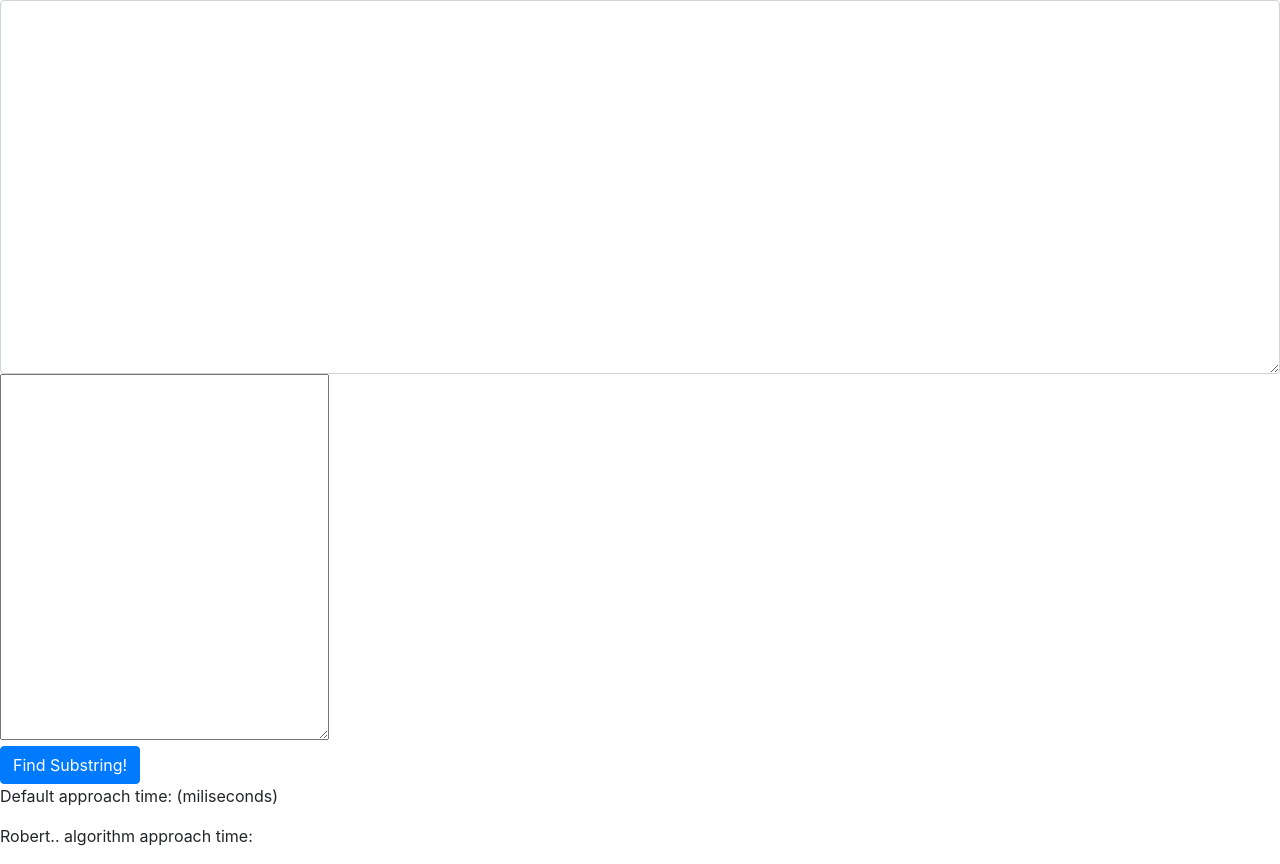
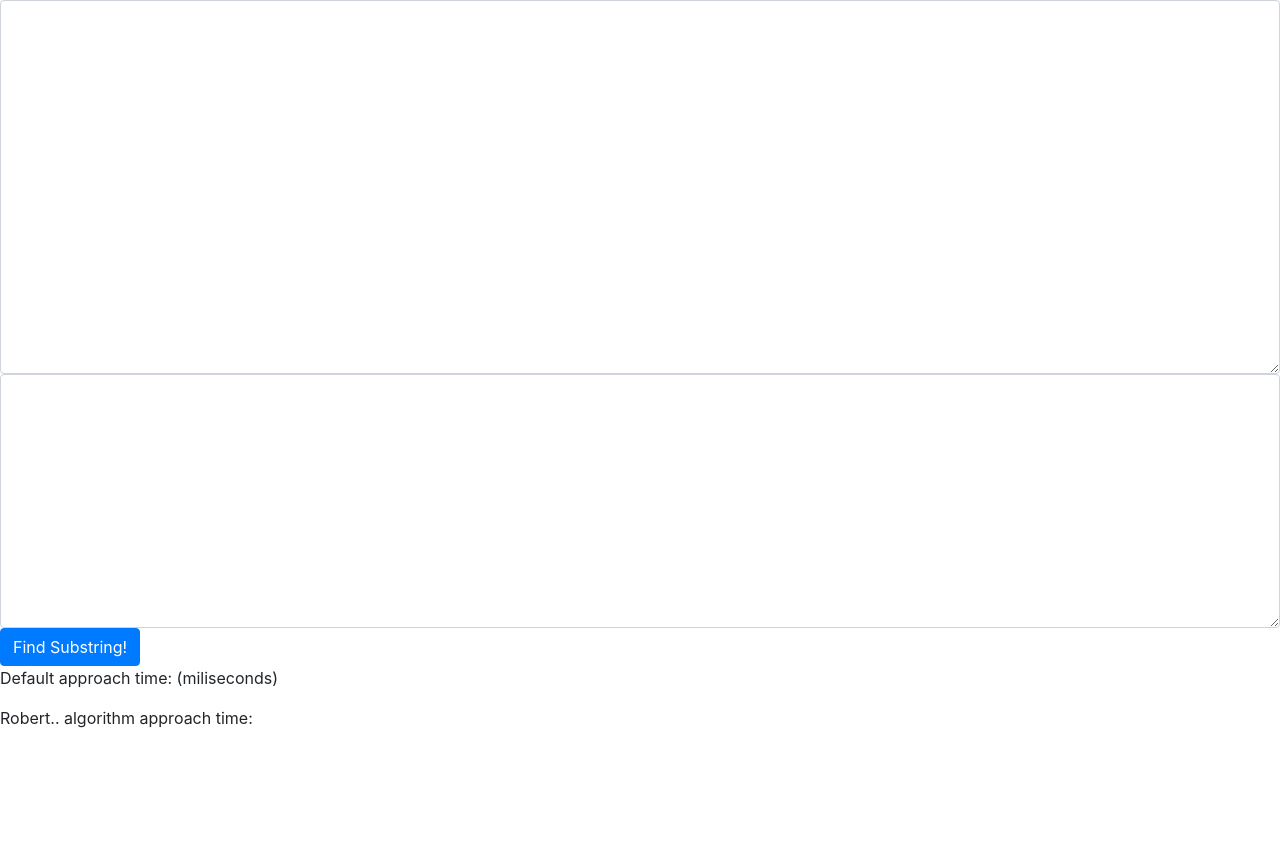
Before and after one commit to MantasCiutys/find-substring, an Angular app: page / in a window 1280 px wide. After the commit the page ends 800 px from the top, so only its background shows below. Built offline with nearby package versions, Linux system fonts and the light colour scheme.

Commit message:
Make both text areas use class form-control from Bootstrap

```diff
--- a/src/app/input-texts/input-texts.component.html
+++ b/src/app/input-texts/input-texts.component.html
@@ -1,5 +1,5 @@
 <div>
 	<textarea [(ngModel)]="inputString" id="inputText" class="form-control" name="inputText" cols="60" rows="15"></textarea>
-	<textarea [(ngModel)]="inputSubstring" id="substringText" name="substringText" cols="30" rows="15"></textarea>
+	<textarea [(ngModel)]="inputSubstring" id="substringText" class="form-control" name="substringText" cols="20" rows="10"></textarea>
 </div>
 <button type="button" class="btn btn-primary" (click)="isDefaultSubstringFound()">Find Substring!</button>
```
